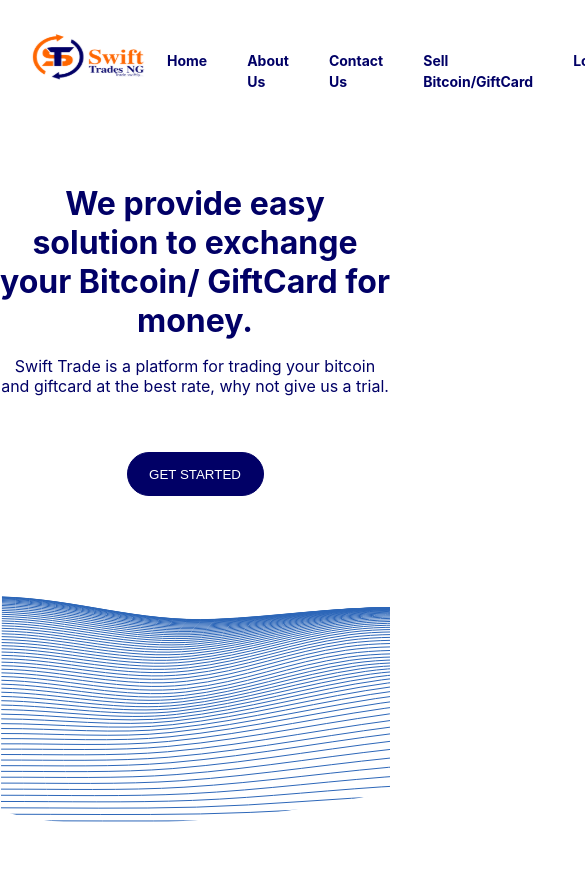
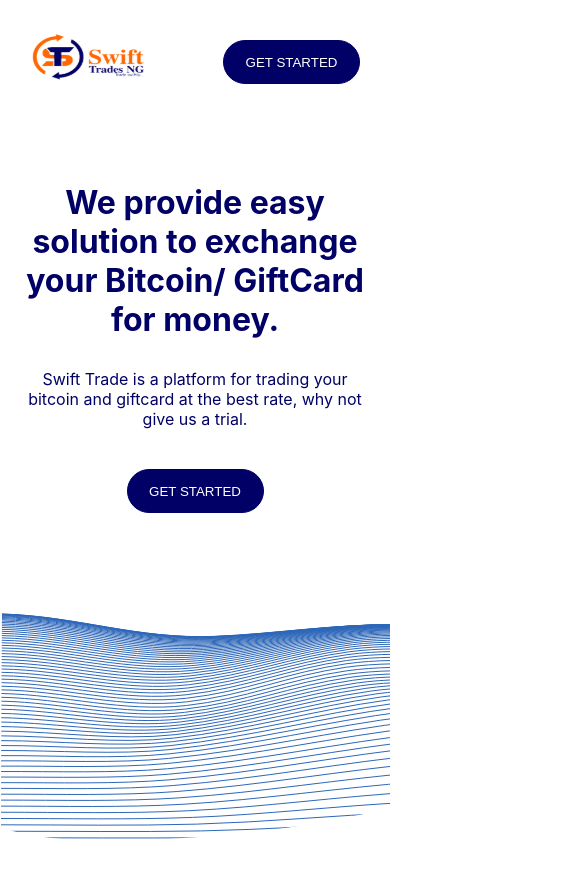
Before and after one commit to iamAbayomi/swift-trade-homepage, a React (Create React App) app: page / in a window 390 px wide. Shown: the top 878 px of the page, 585 px wide, since content can reach past the window. Built offline with nearby package versions, Linux system fonts and the light colour scheme.

Commit message:
feature: remove top-nav-menu section

```diff
--- a/src/components/TopNav/TopNav.css
+++ b/src/components/TopNav/TopNav.css
@@ -18,3 +18,45 @@
 .top-nav-action-section{
 
 }
+
+
+
+/* Small Breakpoint */
+@media screen and (max-width: 576px){
+    .search-bar, .username, .notifications-icon{
+        display: none;
+    }
+
+    .header-tool{
+        display: block;
+        padding: 0px;
+    }
+    .profile-section{
+        float: right;
+        margin: 10px 30px 0px 30px;
+    }
+    .main-section{
+        max-width: 500px;
+    }
+}
+
+
+/* For Tablets */
+@media screen and (max-width: 768px){
+
+}
+/* For Laptops */
+@media screen and (max-width: 900px){
+    .top-nav-menu{
+        display: none;
+    }
+
+    .login-button{
+        display: none;
+    }
+}
+/* For Large Devices */
+@media screen and (max-width: 1200px){
+
+
+}
--- a/src/components/TopNav/TopNav.tsx
+++ b/src/components/TopNav/TopNav.tsx
@@ -20,7 +20,7 @@
                 }
             </div>
             <div className="top-nav-action-section display-flex-withspace">
-                <LoginText className="text-button">
+                <LoginText className="text-button login-button">
                     Login
                 </LoginText>
                 <button className="blue-button">
--- a/src/components/ValueProposition/ValueProposition.css
+++ b/src/components/ValueProposition/ValueProposition.css
@@ -1,6 +1,12 @@
+/* .value-proposition{
+    max-width: 800px;
+    margin: auto;
+} */
+
 .value-proposition-text{
     margin: 92px auto 0px auto;
-    max-width: 1000px;
+    max-width: 800px;
+    padding: 0px 20px;
 
 }
 
@@ -13,3 +19,14 @@
     margin: 50px 0px 0px 0px;
     overflow-x: hidden;
 }
+
+
+@media screen and (max-width: 768px) {
+    .value-proposition-text p{
+    }
+
+    .value-prop-subtitle {
+        max-width: 350px;
+        margin: 30px auto;
+    }
+}
--- a/src/components/ValueProposition/Valuepropositon.tsx
+++ b/src/components/ValueProposition/Valuepropositon.tsx
@@ -29,5 +29,5 @@
 
 
 const Button = styled.button `
-    margin: 40px 0px 0px 0px;
+    margin: 10px 0px 0px 0px;
 `
```
